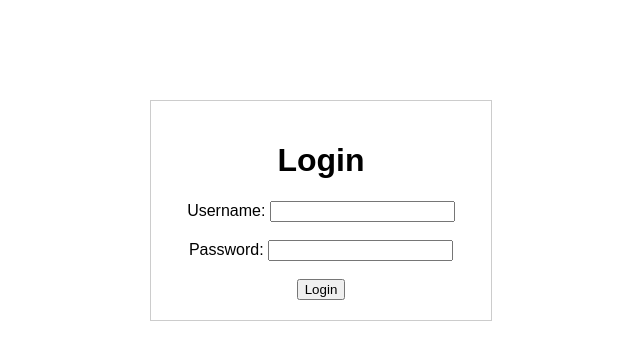
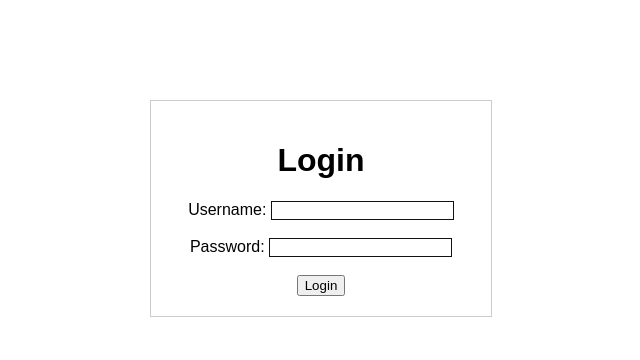
Before and after one commit to pankaj-1976/Code-App, a plain HTML site: page index.html in a window 1280 px wide. Shown: the whole page, without its empty margins (319-959 px from the left). Drawn offline with Linux system fonts and the light colour scheme.

Commit message:
Update styles.css
Adding borders to the input fields on normal and hover state.

```diff
--- a/styles.css
+++ b/styles.css
@@ -10,6 +10,14 @@ body {
     width: 300px;
 }
 
+#login-form input {
+    border: 0.5px solid #111;
+}
+
+#login-form input:hover {
+    border: 0.5px solid blue;
+}
+
 #protected-content {
     margin: 100px auto;
     padding: 20px;
```
